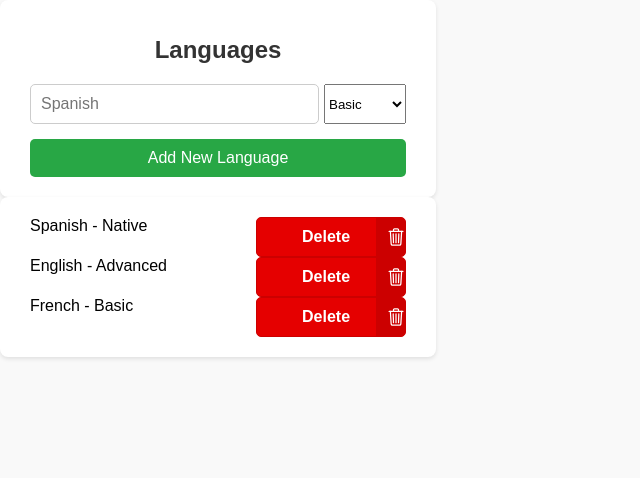
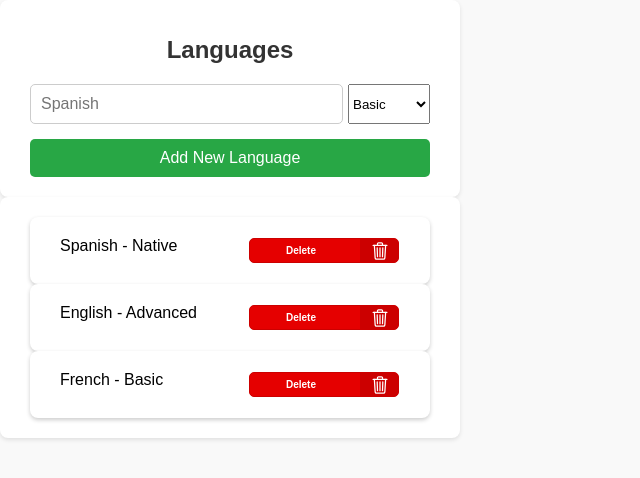
Before and after one commit to ArtSN7/CV-Generator, a React (Vite) app: page / in a window 1280 px wide. Shown: the top 478 px of the page, without its empty margins (0-640 px from the left). Built offline with nearby package versions, Linux system fonts and the light colour scheme.

Commit message:
improving delete btns

```diff
--- a/index.html
+++ b/index.html
@@ -2,7 +2,7 @@
 <html lang="en">
   <head>
     <meta charset="UTF-8" />
-    <link rel="icon" type="image/svg+xml" href="/vite.svg" />
+    <link rel="icon" type="image/svg+xml" href="src/data/impression.png" />
     <meta name="viewport" content="width=device-width, initial-scale=1.0" />
     <title>CV builder</title>
   </head>
--- a/src/data/delete_btn.jsx
+++ b/src/data/delete_btn.jsx
@@ -1,13 +1,28 @@
 import React from 'react';
 import styled from 'styled-components';
+
+const StyledButton = styled.button`
+  padding: 1px 1px;
+  font-size: 10px;
+  margin: 1px;
+  background-color: #007bff;
+  color: white;
+  border: none;
+  border-radius: 5px;
+  cursor: pointer;
+
+  &:hover {
+    background-color: #0056b3;
+  }
+`;
 
 export function DeleteBTN() {
   return (
     <StyledWrapper>
-      <button className="button" type="button">
+      <StyledButton className="button" type="button">
         <span className="button__text">Delete</span>
         <span className="button__icon"><svg className="svg" height={512} viewBox="0 0 512 512" width={512} xmlns="http://www.w3.org/2000/svg"><title /><path d="M112,112l20,320c.95,18.49,14.4,32,32,32H348c17.67,0,30.87-13.51,32-32l20-320" style={{fill: 'none', stroke: '#fff', strokeLinecap: 'round', strokeLinejoin: 'round', strokeWidth: 32}} /><line style={{stroke: '#fff', strokeLinecap: 'round', strokeMiterlimit: 10, strokeWidth: 32}} x1={80} x2={432} y1={112} y2={112} /><path d="M192,112V72h0a23.93,23.93,0,0,1,24-24h80a23.93,23.93,0,0,1,24,24h0v40" style={{fill: 'none', stroke: '#fff', strokeLinecap: 'round', strokeLinejoin: 'round', strokeWidth: 32}} /><line style={{fill: 'none', stroke: '#fff', strokeLinecap: 'round', strokeLinejoin: 'round', strokeWidth: 32}} x1={256} x2={256} y1={176} y2={400} /><line style={{fill: 'none', stroke: '#fff', strokeLinecap: 'round', strokeLinejoin: 'round', strokeWidth: 32}} x1={184} x2={192} y1={176} y2={400} /><line style={{fill: 'none', stroke: '#fff', strokeLinecap: 'round', strokeLinejoin: 'round', strokeWidth: 32}} x1={328} x2={320} y1={176} y2={400} /></svg></span>
-      </button>
+      </StyledButton>
     </StyledWrapper>
   );
 }
@@ -16,7 +31,7 @@ const StyledWrapper = styled.div`
   .button {
     position: relative;
     width: 150px;
-    height: 40px;
+    height: 25px;
     cursor: pointer;
     display: flex;
     align-items: center;
--- a/src/styles/languages.css
+++ b/src/styles/languages.css
@@ -81,4 +81,8 @@ button:hover {
     display: flex;
     flex-direction: row;
     justify-content: space-between;
+    background: #fff;
+    padding: 20px 30px;
+    border-radius: 8px;
+    box-shadow: 0 2px 4px rgba(0, 0, 0, 0.2);
 }
```
Also changed, not shown: src/data/impression.png (added).
